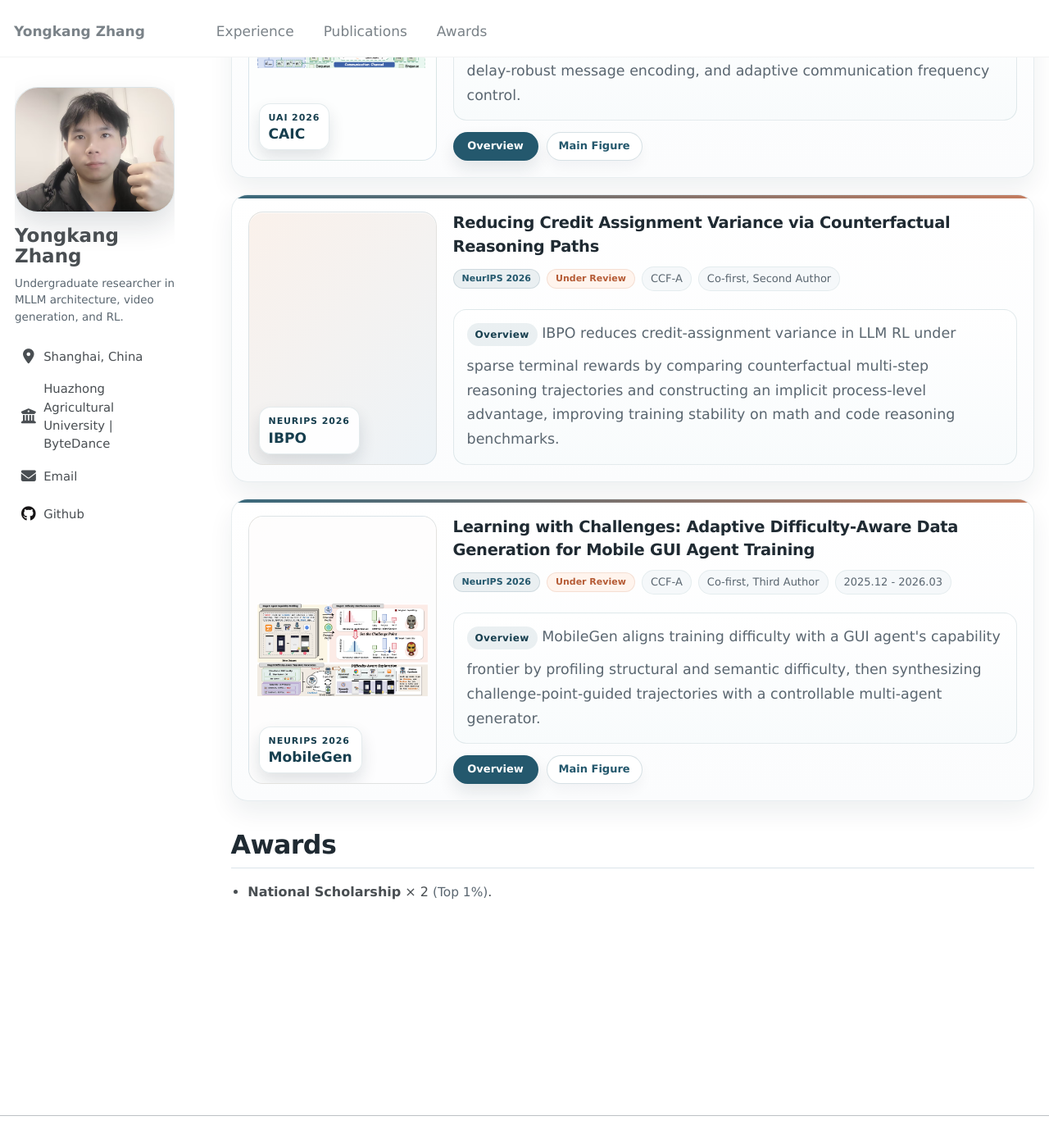
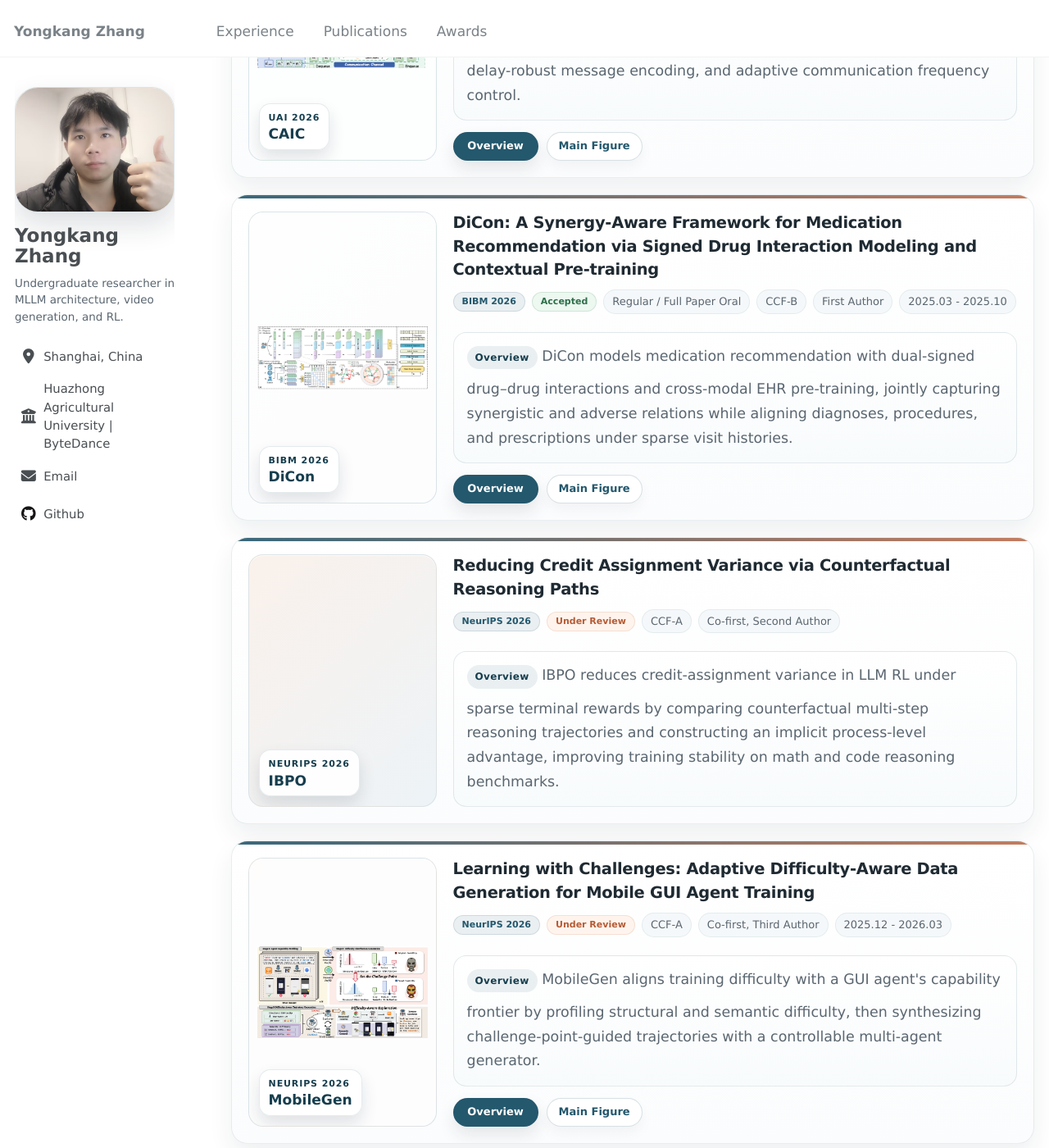
Before and after one commit to calmee4/Yongkang_CV, a Jekyll site: the page built from _pages/about.md, in a window 1280 px wide and 1400 px high, scrolled down 2551 px. Shown: the whole window at 82% size. Built offline with Jekyll 4.4.1, drawn with Linux system fonts in a browser that asks for light colours.

Commit message:
Add accepted BIBM 2026 DiCon paper (regular/full oral) to homepage.
Co-authored-by: Cursor <cursoragent@cursor.com>

```diff
--- a/_pages/about.md
+++ b/_pages/about.md
@@ -202,6 +202,38 @@ Publications
 
   <div class="publication-card" data-category="all">
     <div class="publication-layout">
+      <a class="pub-figure pub-figure--bibm" href="{{ '/publications/dicon/' | relative_url }}">
+        <img src="{{ '/images/publications/dicon.png' | relative_url }}" alt="Figure for DiCon" loading="lazy">
+        <div class="pub-figure-label">
+          <span>BIBM 2026</span>
+          <small>DiCon</small>
+        </div>
+      </a>
+      <div class="publication-content">
+        <strong class="publication-title">DiCon: A Synergy-Aware Framework for Medication Recommendation via Signed Drug Interaction Modeling and Contextual Pre-training</strong>
+        <div class="paper-meta">
+          <span class="pub-list-badge">BIBM 2026</span>
+          <span class="pub-status pub-status--accepted">Accepted</span>
+          <span>Regular / Full Paper Oral</span>
+          <span>CCF-B</span>
+          <span>First Author</span>
+          <span>2025.03 - 2025.10</span>
+        </div>
+        <div class="paper-summary">
+          DiCon models medication recommendation with dual-signed drug–drug interactions and
+          cross-modal EHR pre-training, jointly capturing synergistic and adverse relations while
+          aligning diagnoses, procedures, and prescriptions under sparse visit histories.
+        </div>
+        <div class="paper-actions">
+          <a class="paper-action" href="{{ '/publications/dicon/' | relative_url }}#overview">Overview</a>
+          <a class="paper-action paper-action--ghost" href="{{ '/images/publications/dicon.png' | relative_url }}">Main Figure</a>
+        </div>
+      </div>
+    </div>
+  </div>
+
+  <div class="publication-card" data-category="all">
+    <div class="publication-layout">
       <div class="pub-figure pub-figure--neurips">
         <div class="pub-figure-label">
           <span>NeurIPS 2026</span>
@@ -280,6 +312,13 @@ Publications
       <span class="pub-list-note">Delay-aware intent communication under shared-channel congestion and queueing delay. <a class="pub-inline-link" href="{{ '/publications/caic/' | relative_url }}#overview">Overview</a></span>
     </li>
     <li>
+      <span class="pub-list-badge">BIBM 2026</span>
+      <span class="pub-status pub-status--accepted">Accepted</span>
+      <span class="pub-list-title">DiCon: A Synergy-Aware Framework for Medication Recommendation via Signed Drug Interaction Modeling and Contextual Pre-training</span><br>
+      <span class="pub-list-authors">First Author · Regular / Full Paper Oral · CCF-B · 2025.03 - 2025.10</span>
+      <span class="pub-list-note">Dual-signed DDI modeling and cross-modal EHR pre-training for synergy-aware medication recommendation. <a class="pub-inline-link" href="{{ '/publications/dicon/' | relative_url }}#overview">Overview</a></span>
+    </li>
+    <li>
       <span class="pub-list-badge">NeurIPS 2026</span>
       <span class="pub-status pub-status--review">Under Review</span>
       <span class="pub-list-title">Reducing Credit Assignment Variance via Counterfactual Reasoning Paths</span><br>
--- a/assets/css/home.css
+++ b/assets/css/home.css
@@ -417,6 +417,10 @@
 
 .pub-figure--vldb {
   background: linear-gradient(135deg, #eef3f6 0%, #f7eee8 100%);
+}
+
+.pub-figure--bibm {
+  background: linear-gradient(135deg, #eef5f2 0%, #eef1f8 100%);
 }
 
 .publication-content {
```
Also changed, not shown: _publications/dicon.md (added, +58 -0 lines), images/publications/detail/dicon-framework.png (added), images/publications/detail/dicon-signed-graph.png (added), images/publications/dicon.png (added).
